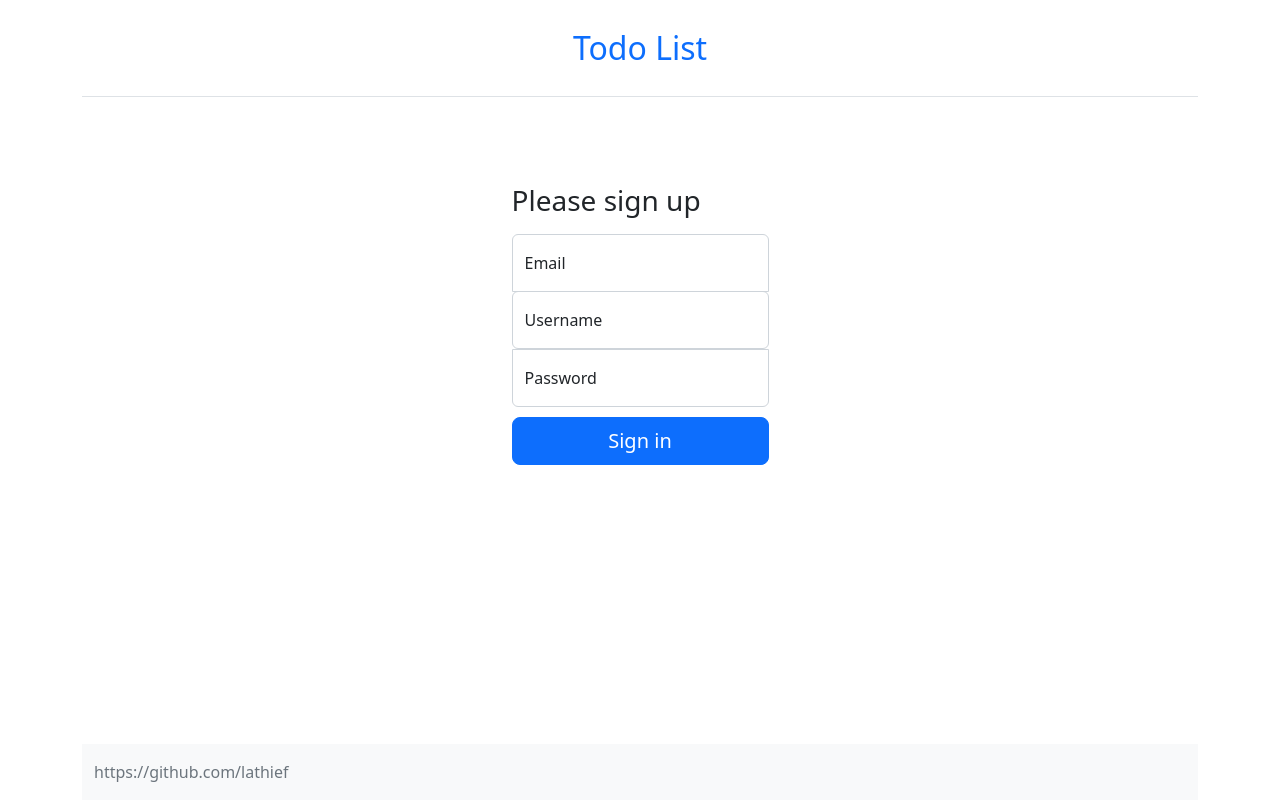
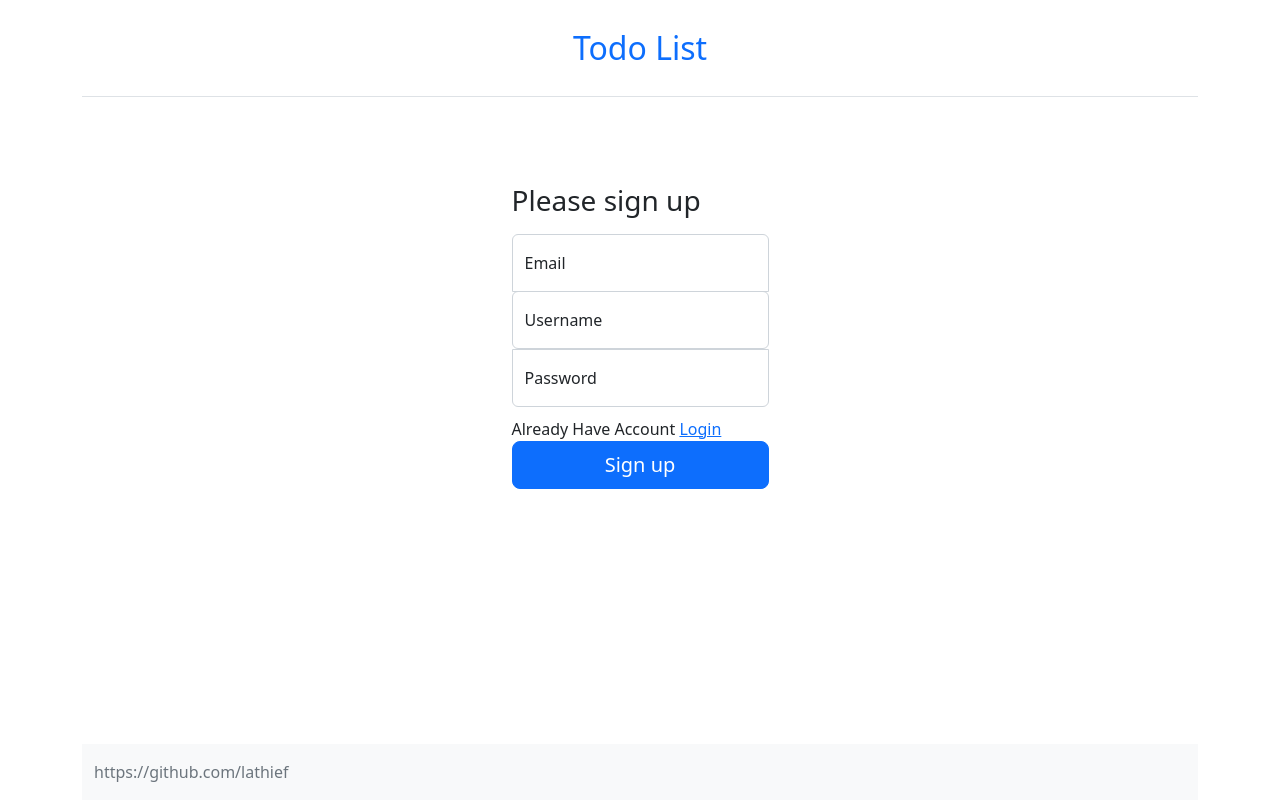
Before and after one commit to lathief/todo-vue-spring-boot, a Vue app in the folder client/: page /register in a window 1280 px wide. Built offline with nearby package versions, Linux system fonts and the light colour scheme.

Commit message:
add routerlink

```diff
--- a/client/src/views/LoginView.vue
+++ b/client/src/views/LoginView.vue
@@ -17,6 +17,10 @@
         <div class="form-floating">
           <input type="password" class="form-control" id="floatingPassword" placeholder="Password" />
           <label for="floatingPassword">Password</label>
+        </div>
+        <div class="form-floating">
+          Create a new account
+          <a href="/register" class="mt-5">Here</a>
         </div>
         <button class="w-100 btn btn-lg btn-primary" type="submit">
           Sign in
--- a/client/src/views/RegisterView.vue
+++ b/client/src/views/RegisterView.vue
@@ -20,8 +20,12 @@
           <input type="password" class="form-control" id="floatingPassword" placeholder="Password" />
           <label for="floatingPassword">Password</label>
         </div>
+        <div class="form-floating">
+          Already Have Account
+          <a href="/login" class="mt-5">Login</a>
+        </div>
         <button class="w-100 btn btn-lg btn-primary" type="submit">
-          Sign in
+          Sign up
         </button>
       </form>
     </div>
```
